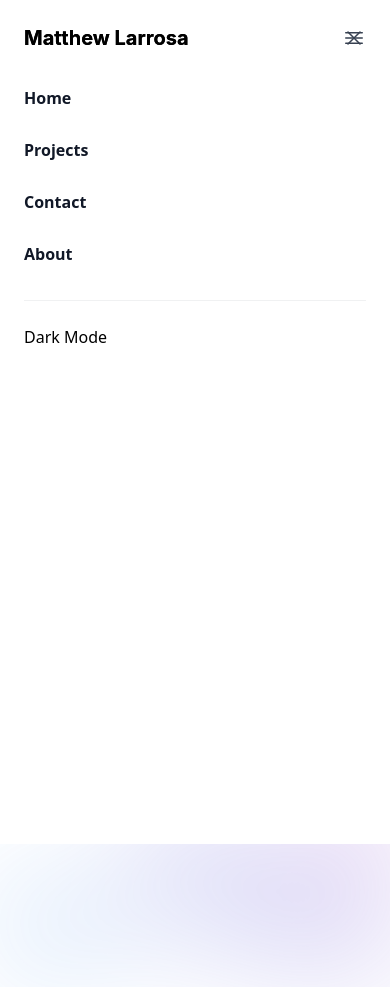
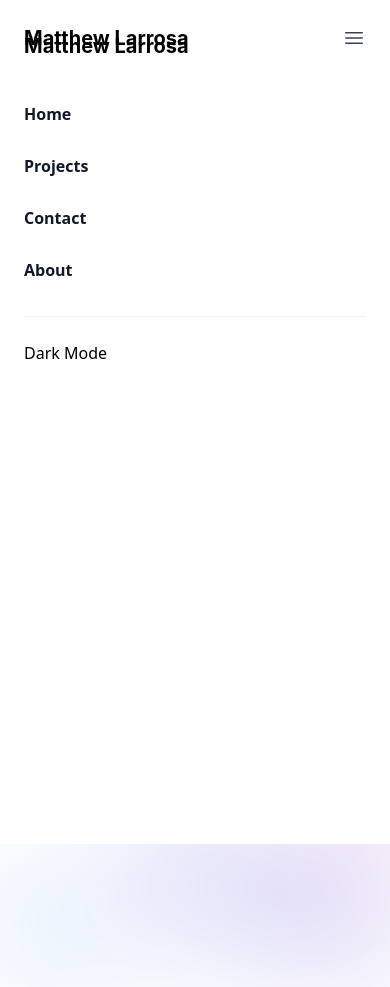
Before and after one commit to matthewLarrosa/matthewLarrosa.github.io, a React (Vite) app: page / in a window 390 px wide. Both pictures are taken after a click on the button "Open main menu". Shown: the top 987 px of the page. Built offline with nearby package versions, Linux system fonts and the light colour scheme.

Commit message:
Fixed overlapping menu buttons

```diff
--- a/src/Navbar.jsx
+++ b/src/Navbar.jsx
@@ -71,11 +71,11 @@ export default function Navbar() {
             </a>
             <button
               type="button"
-              className="-m-2.5 rounded-md p-2.5 text-gray-700"
+              className="m-3 rounded-md p-2.5 text-gray-700"
               onClick={() => setMobileMenuOpen(false)}
             >
               <span className="sr-only">Close menu</span>
-              <XMarkIcon className="h-6 w-6" aria-hidden="true" />
+              <XMarkIcon className="" aria-hidden="true" />
             </button>
           </div>
           <div className="mt-6 flow-root">
```
